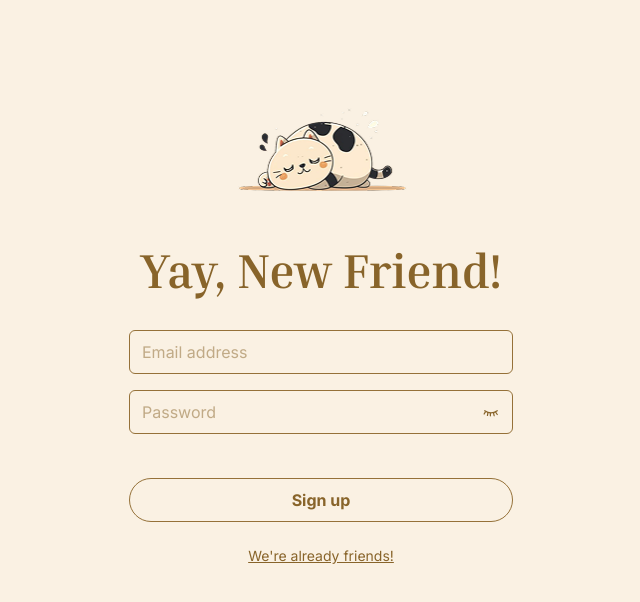
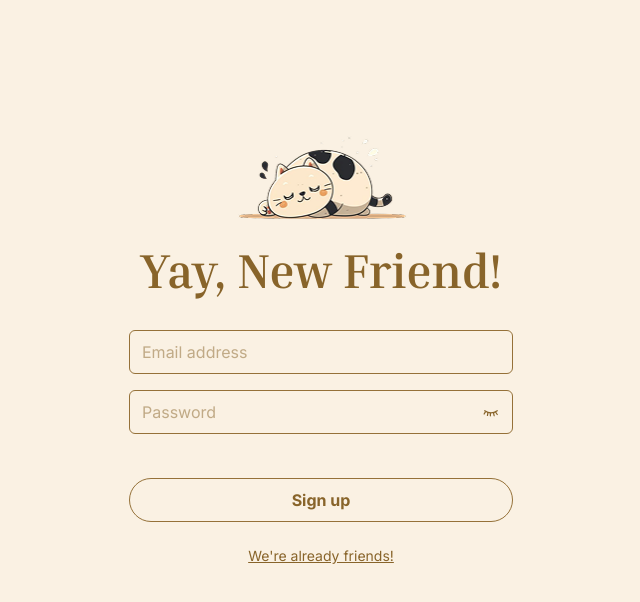
Before and after one commit to fromagge/turboai_demo, a Next.js app in the folder frontend/: page /register in a window 1280 px wide. Shown: the top 602 px of the page, without its empty margins (319-959 px from the left). Built offline with nearby package versions, Linux system fonts and the light colour scheme.

Commit message:
fix: improve style of image

```diff
--- a/frontend/src/app/register/form.tsx
+++ b/frontend/src/app/register/form.tsx
@@ -69,7 +69,7 @@ export function RegisterForm() {
           alt=""
           width={188}
           height={134}
-          className="absolute bottom-full left-1/2 -translate-x-1/2 mb-3 h-[134px] w-[188px] object-contain"
+          className="absolute bottom-full left-1/2 -translate-x-1/2 mb-[-16px] h-[134px] w-[188px] object-contain"
         />
         <h1 className="w-full rounded-input py-3 text-center font-heading text-[48px] font-bold leading-[100%] tracking-normal text-foreground">
           Yay, New Friend!
```
